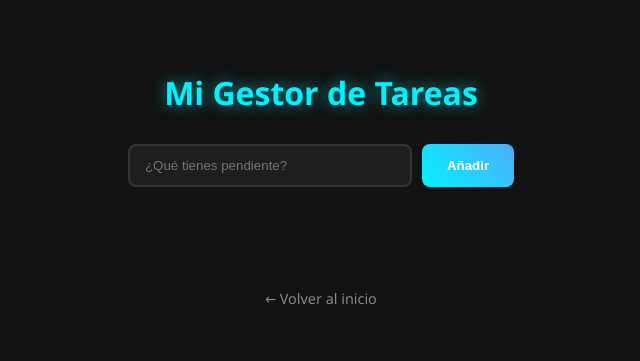
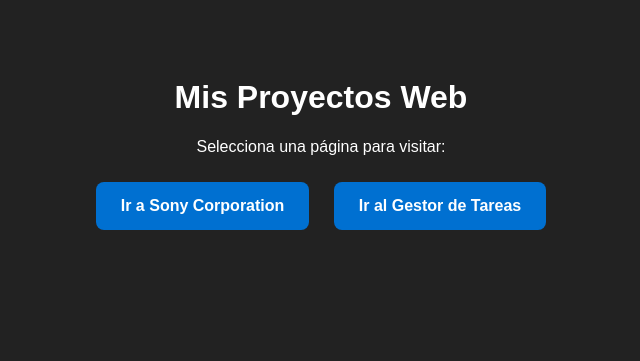
Before and after one commit to sonicisa456/ACTIVIDAD-2, a plain HTML site: page index.html in a window 1280 px wide. Shown: the whole page, without its empty margins (319-959 px from the left). Drawn offline with Linux system fonts and the light colour scheme.

Commit message:
regresamos porque edite el archivo equivocado

```diff
--- a/index.html
+++ b/index.html
@@ -3,134 +3,62 @@
 <head>
     <meta charset="UTF-8">
     <meta name="viewport" content="width=device-width, initial-scale=1.0">
-    <title>Gestor de Tareas Neón</title>
+    <title>Pagina de enlaces</title>
     <style>
-        /* Estilos llamativos y modernos */
         body {
-            font-family: 'Segoe UI', Tahoma, Geneva, Verdana, sans-serif;
+            font-family: Segoe UI, sans-serif;
             background-color: #121212;
             color: #e0e0e0;
-            display: flex;
-            flex-direction: column;
-            align-items: center;
-            padding: 50px 20px;
-            margin: 0;
+            text-align: center;
+            padding: 30px;
         }
-
-        h1 {
-            color: #00f2fe;
-            text-shadow: 0 0 15px rgba(0, 242, 254, 0.6);
-            margin-bottom: 30px;
+        .boton{
+            display: inline-block;
+            padding: 15px 25px;
+            margin: 10px;
+            background-color: #0070d1;
+            color: white;
+            text-decoration: none;
+            border-radius: 8px;
+            font-weight: bold;
         }
-
-        .input-container {
-            margin-bottom: 30px;
-            display: flex;
-            gap: 10px;
+        .boton:hover {
+            background-color: #0056a5;
         }
-
-        #Nueva-Tarea {
-            padding: 12px 15px;
-            border: 2px solid #333;
+    </style>
+</head>
+<body>
+<style>
+        body {
+            font-family: Arial, sans-serif;
+            background-color: #222;
+            color: white;
+            text-align: center;
+            padding: 50px;
+        }
+        .boton{
+            display: inline-block;
+            padding: 15px 25px;
+            margin: 10px;
+            background-color: #0070d1;
+            color: white;
+            text-decoration: none;
             border-radius: 8px;
-            background: #1e1e1e;
-            color: white;
-            width: 250px;
-            outline: none;
-            transition: border-color 0.3s;
+            font-weight: bold;
         }
-
-        #Nueva-Tarea:focus {
-            border-color: #00f2fe;
-        }
-
-        #agregar-tarea {
-            padding: 12px 25px;
-            background: linear-gradient(45deg, #00f2fe, #4facfe);
-            border: none;
-            border-radius: 8px;
-            color: white;
-            font-weight: bold;
-            cursor: pointer;
-            transition: transform 0.2s, box-shadow 0.2s;
-        }
-
-        #agregar-tarea:hover {
-            transform: scale(1.05);
-            box-shadow: 0 0 20px rgba(0, 242, 254, 0.4);
-        }
-
-        /* Lista de tareas */
-        #lista-tareas {
-            list-style: none;
-            padding: 0;
-            width: 100%;
-            max-width: 500px;
-        }
-
-        li {
-            background: #1e1e1e;
-            margin-bottom: 12px;
-            padding: 15px;
-            display: flex;
-            justify-content: space-between;
-            align-items: center;
-            border-radius: 12px;
-            border-left: 6px solid #00f2fe;
-            box-shadow: 0 4px 15px rgba(0,0,0,0.5);
-            animation: fadeIn 0.3s ease;
-        }
-
-        @keyframes fadeIn {
-            from { opacity: 0; transform: translateY(10px); }
-            to { opacity: 1; transform: translateY(0); }
-        }
-
-        .completada {
-            text-decoration: line-through;
-            opacity: 0.5;
-            filter: grayscale(1);
-        }
-
-        /* Botones de acción */
-        .botones-accion button {
-            margin-left: 8px;
-            padding: 8px 12px;
-            border: none;
-            border-radius: 6px;
-            cursor: pointer;
-            font-weight: bold;
-            transition: opacity 0.2s;
-        }
-
-        .btn-listo { background-color: #4caf50; color: white; }
-        .edit-btn { background-color: #ff9800; color: white; }
-        .delete-btn { background-color: #f44336; color: white; }
-
-        button:hover { opacity: 0.8; }
-
-        .volver {
-            margin-top: 40px;
-            color: #888;
-            text-decoration: none;
-            font-size: 0.9em;
+        .boton:hover {
+            background-color: #0056a5;
         }
     </style>
 </head>
 <body>
 
-    <h1>Mi Gestor de Tareas</h1>
+    <h1>Mis Proyectos Web</h1>
+    <p>Selecciona una página para visitar:</p>
 
-    <div class="input-container">
-        <input type="text" id="Nueva-Tarea" placeholder="¿Qué tienes pendiente?">
-        <button id="agregar-tarea">Añadir</button>
-    </div>
+    <a href="sony.html" class="boton">Ir a Sony Corporation</a>
 
-    <ul id="lista-tareas">
-        </ul>
+    <a href="gestor.html" class="boton">Ir al Gestor de Tareas</a>
 
-    <a href="index.html" class="volver">← Volver al inicio</a>
-
-    <script src="script.js"></script>
 </body>
 </html>
```
